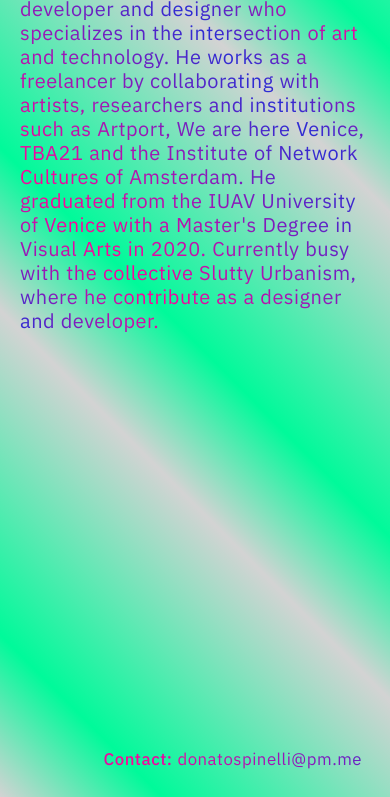
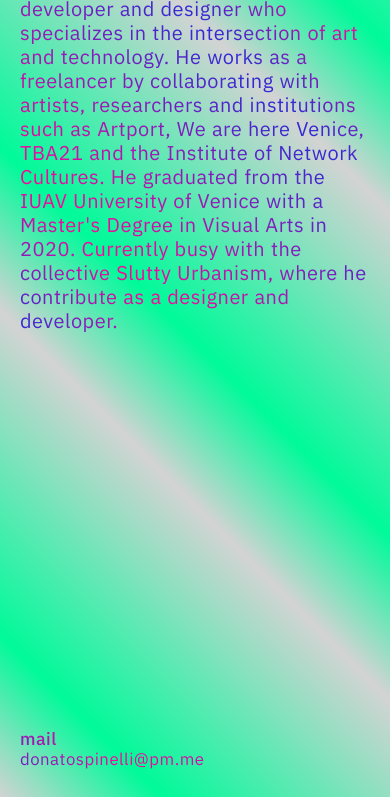
Before and after one commit to donatospinelli/simple-business-card, a plain HTML site: page index.html in a window 390 px wide. Shown: the part 47-844 px from the top of the page. Drawn offline with nearby package versions, Linux system fonts and the light colour scheme.

Commit message:
little fixes

```diff
--- a/index.html
+++ b/index.html
@@ -26,7 +26,7 @@
             <p><b>Donato Spinelli</b> is a visual artist, developer and designer who specializes in the intersection of
                 art and technology.
                 He works as a freelancer by collaborating with artists, researchers and institutions such as Artport,
-                We are here Venice, TBA21 and the Institute of Network Cultures of Amsterdam. He graduated from the IUAV University of
+                We are here Venice, TBA21 and the Institute of Network Cultures. He graduated from the IUAV University of
                 Venice with a Master's Degree in Visual Arts in 2020. Currently busy with the collective Slutty
                 Urbanism, where he contribute as a designer and developer.
             </p>
@@ -35,7 +35,7 @@
 
     </div>
     <div class="contact">
-        <p><b>Contact:</b> &#100;&#111;&#110;<span id="dummy">youre</span>at<span id="dummy">a</span>osp<span
+        <p><b>mail</b> <br> &#100;&#111;&#110;<span id="dummy">youre</span>at<span id="dummy">a</span>osp<span
                 id="dummy">bad</span>ine<span id="dummy">bot</span>ll&#105;&#64;<span id="dummy">dont</span>pm.<span
                 id="dummy">you</span>&#109;&#101;
     </div>
--- a/style.css
+++ b/style.css
@@ -75,3 +75,13 @@ p {
 .contact p {
   font-size: calc(1em + 0.2vw);
 }
+
+.contact b {
+  font-size: calc(1em + 0.2vw);
+}
+
+@media (max-width: 576px) {
+  .contact {
+    left: 0px;
+  }
+}
```
